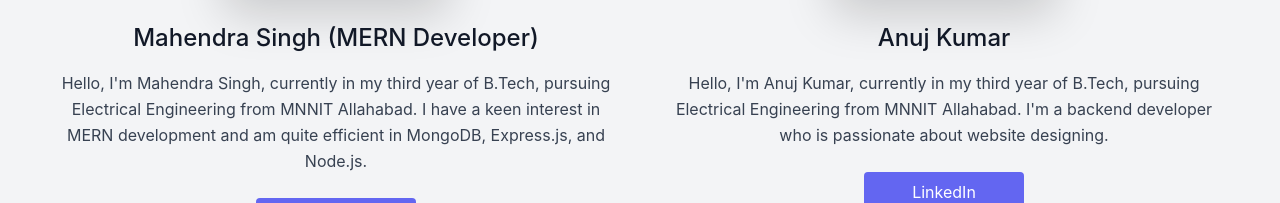
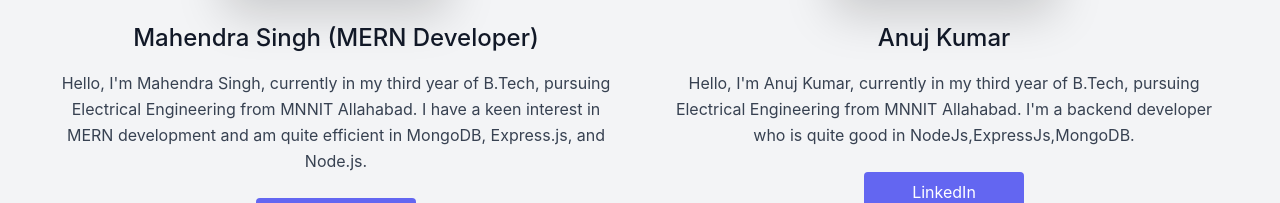
Before and after one commit to 0mahendra/MedLinker, a React (Create React App) app in the folder frontend/: page /AboutUs in a window 1280 px wide. Shown: the part 434-637 px from the top of the page. Built offline with nearby package versions, Linux system fonts and the light colour scheme; no server answers; a web font is replaced by a local one.

Commit message:
Update AboutUs.js

```diff
--- a/frontend/src/pages/patPages/AboutUs.js
+++ b/frontend/src/pages/patPages/AboutUs.js
@@ -54,7 +54,7 @@ const AboutUs = () => {
                 <img alt="content" className="rounded-full h-56 w-56 object-cover" src="https://res.cloudinary.com/dojpukez0/image/upload/v1710492570/1710492345074_tn8ilb.jpg" />
               </div>
               <h2 className="title-font text-2xl font-medium text-gray-900 mt-6 mb-3">Anuj Kumar</h2>
-              <p className="leading-relaxed text-base text-gray-700 mb-4">Hello, I'm Anuj Kumar, currently in my third year of B.Tech, pursuing Electrical Engineering from MNNIT Allahabad. I'm a backend developer who is passionate about website designing.</p>
+              <p className="leading-relaxed text-base text-gray-700 mb-4">Hello, I'm Anuj Kumar, currently in my third year of B.Tech, pursuing Electrical Engineering from MNNIT Allahabad. I'm a backend developer who is quite good in NodeJs,ExpressJs,MongoDB.</p>
               <button className="flex mx-auto mt-6 text-white bg-indigo-500 border-0 py-2 px-5 focus:outline-none hover:bg-indigo-600 rounded">
                 <a href="https://www.linkedin.com/in/anuj-kumar-8280a0255/">LinkedIn</a>
               </button>
```
